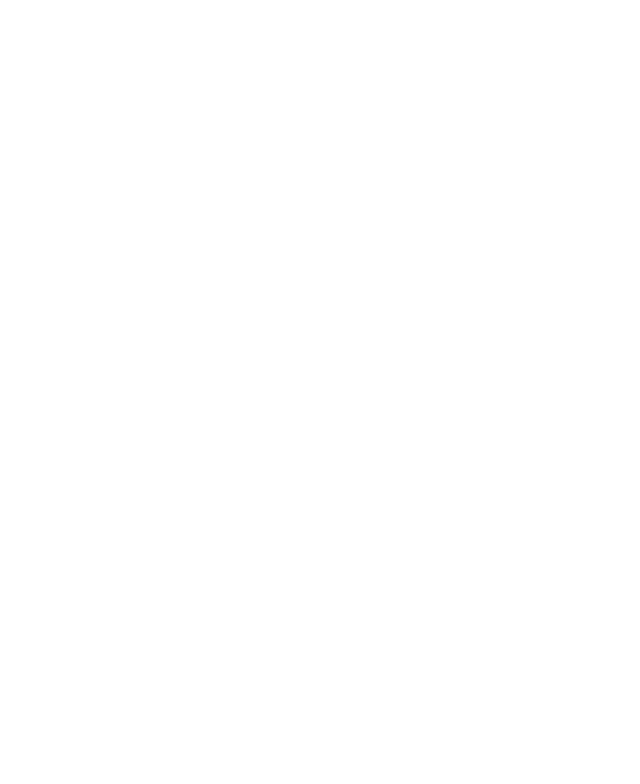
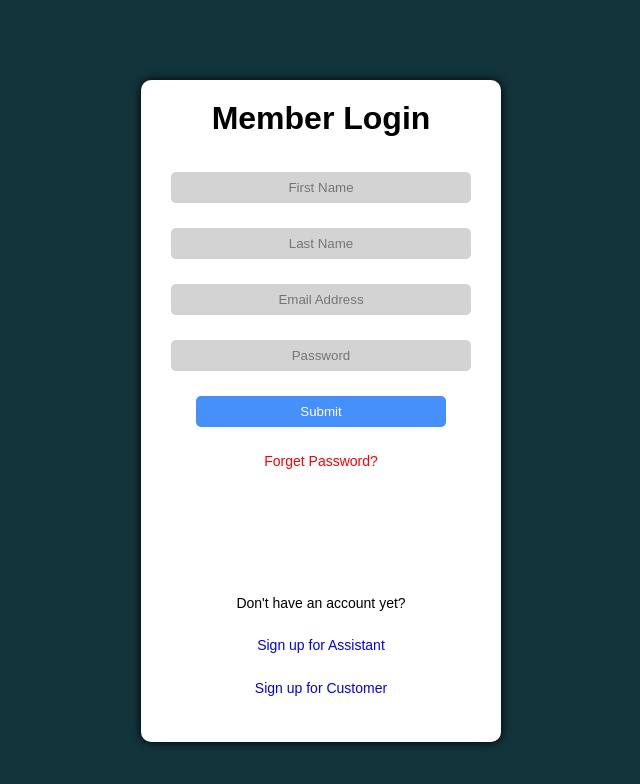
Before and after one commit to QuanPham99/cs326-final-psi, a plain HTML site: page login/login.html in a window 1280 px wide. Shown: the whole page, without its empty margins (319-959 px from the left). Drawn offline with Linux system fonts and the light colour scheme.

Commit message:
Login and Signup HTML pages. Link the buttons in index.html to these 2 pages

```diff
--- a/CSS/front-end.css
+++ b/CSS/front-end.css
@@ -17,11 +17,13 @@
 .login-button {
     background-color: white;
     color: black;
+    border-radius: 5px;
     border: 2px solid #4CAF50; /* Green */
 }
 
 .signup-button {
     background-color: white;
+    border-radius: 5px;
     color: black;
     border: 2px solid #4CAF50; /* Green */
 }
--- a/login/login.html
+++ b/login/login.html
@@ -0,0 +1,73 @@
+<!DOCTYPE html>
+<html>
+    <style>
+        *{margin: 0; padding:0}
+        body{
+            background-color:#12343b;
+            padding-top: 10vh;
+        }
+
+        .form-container{
+            width: 300px;
+            height: auto;
+            padding: 20px 30px;
+            background-color: white;
+            border-radius: 10px;
+            box-shadow: 0 0 10px 0 black;
+            margin: auto
+        }
+
+        ul.list{
+            list-style-type: none;
+            text-align: center;
+        }
+
+        ul.list li{
+            margin-bottom: 25px;
+        }
+
+        input{
+            width: 300px;
+            text-align: center;
+            padding: 8px 0px;
+            border: none;
+            background-color: #d3d3d3;
+            border-radius: 5px;
+        }
+
+        input[type= "button"]{
+            background-color: #4690fb;
+            color: #fff;
+            width: 250px;
+        }
+
+        ul.list li:first-child{
+            margin-bottom: 35px;
+        }
+        ul.list li:nth-child(7){
+            padding-bottom: 100px;
+        }
+
+    </style>
+    <head>
+        <title>Login Page</title>
+    </head>
+    <body>
+        <div class= "form-container">
+            <ul class= "list">
+                <li><h1 style="font-family: Arial, Helvetica, sans-serif;">Member Login</h1></li>
+                <li><input type= "text" name= "First Name" placeholder="First Name"></li>
+                <li><input type= "text" name= "Last Name" placeholder="Last Name"></li>
+                <li><input type= "email" name= "Email" placeholder="Email Address"></li>
+                <li><input type= "password" name= "Password" placeholder="Password"></li>
+                <li><input type= "button" name= "Submit" value= "Submit"></li>
+                <li><a href= "passwordforget.html" style="font-size: 14px; font-family: Arial, Helvetica, sans-serif; color: red; text-decoration: none">Forget Password?</a></li>
+                <li style="font-size: 14px; font-family: Arial, Helvetica, sans-serif;">Don't have an account yet?</li>
+                <li><a href= "../signup/assistantsignup.html" style="font-size: 14px; font-family: Arial, Helvetica, sans-serif;text-decoration: None">Sign up for Assistant</a></li>
+                <li><a href= "../signup/customersigup.html" style="font-size: 14px; font-family: Arial, Helvetica, sans-serif;text-decoration: None">Sign up for Customer</a></li>
+            </ul>
+        </div>
+
+    </body>
+
+</html>
```
Also changed, not shown: index.html (+2 -2 lines), signup/signup.html (deleted).
